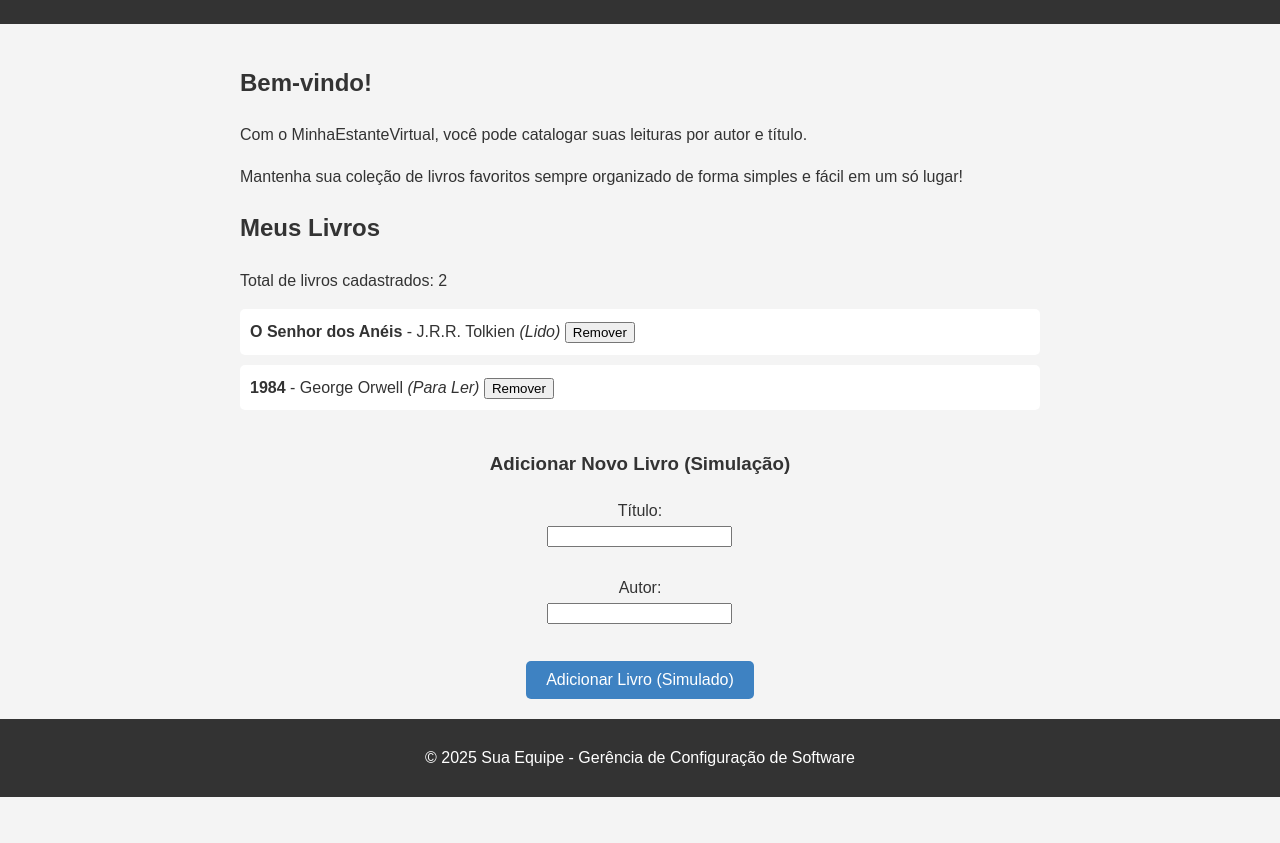
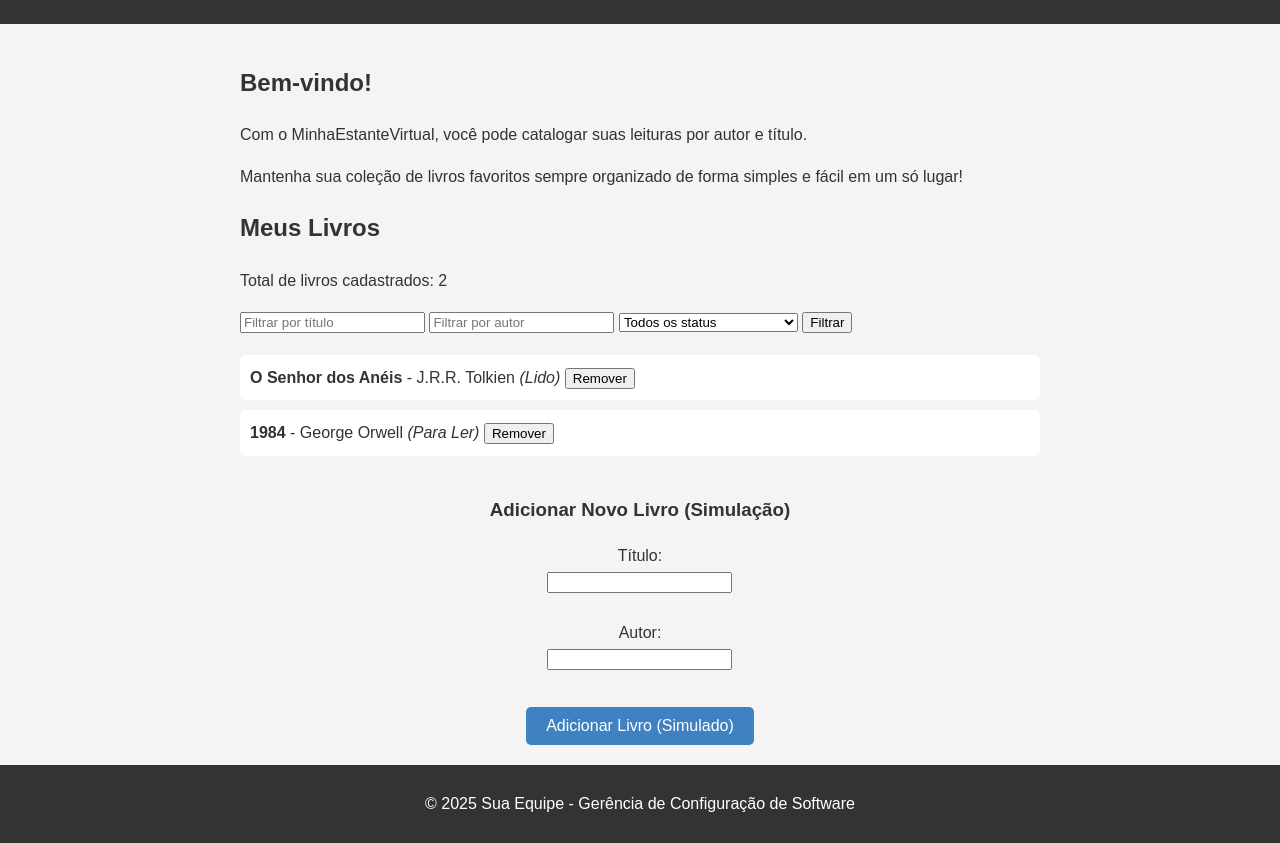
Before and after one commit to juliacamposn/prova-2-de-GCS, a plain HTML site: page index.html in a window 1280 px wide. Shown: the part 102-945 px from the top of the page. Before the commit the page ends 899 px from the top, so only its background shows below. Drawn offline with Linux system fonts and the light colour scheme.

Commit message:
feat: implementa no html estrutura para filtrar livros

```diff
--- a/index.html
+++ b/index.html
@@ -19,10 +19,20 @@
             </section>
 
         <section id="estante">
-            <h2>Meus Livros</h2>
-            <p id="contador-livros"></p>
-            <div id="lista-livros">
-                </div>
+          <h2>Meus Livros</h2>
+          <p id="contador-livros"></p>
+          <form id="form-filtro-livros" style="margin-bottom: 20px;">
+            <input type="text" id="filtro-titulo" placeholder="Filtrar por título" />
+            <input type="text" id="filtro-autor" placeholder="Filtrar por autor" />
+            <select id="filtro-status">
+              <option value="">Todos os status</option>
+              <option value="Lido">Lido</option>
+              <option value="Para Ler">Para Ler</option>
+              <option value="Adicionado Recentemente">Adicionado Recentemente</option>
+            </select>
+            <button type="submit">Filtrar</button>
+          </form>
+          <div id="lista-livros"></div>
         </section>
 
         <section id="adicionar-livro-secao" style="display: flex; justify-content: center; align-items: center; flex-direction: column; margin-top: 20px;">
```
